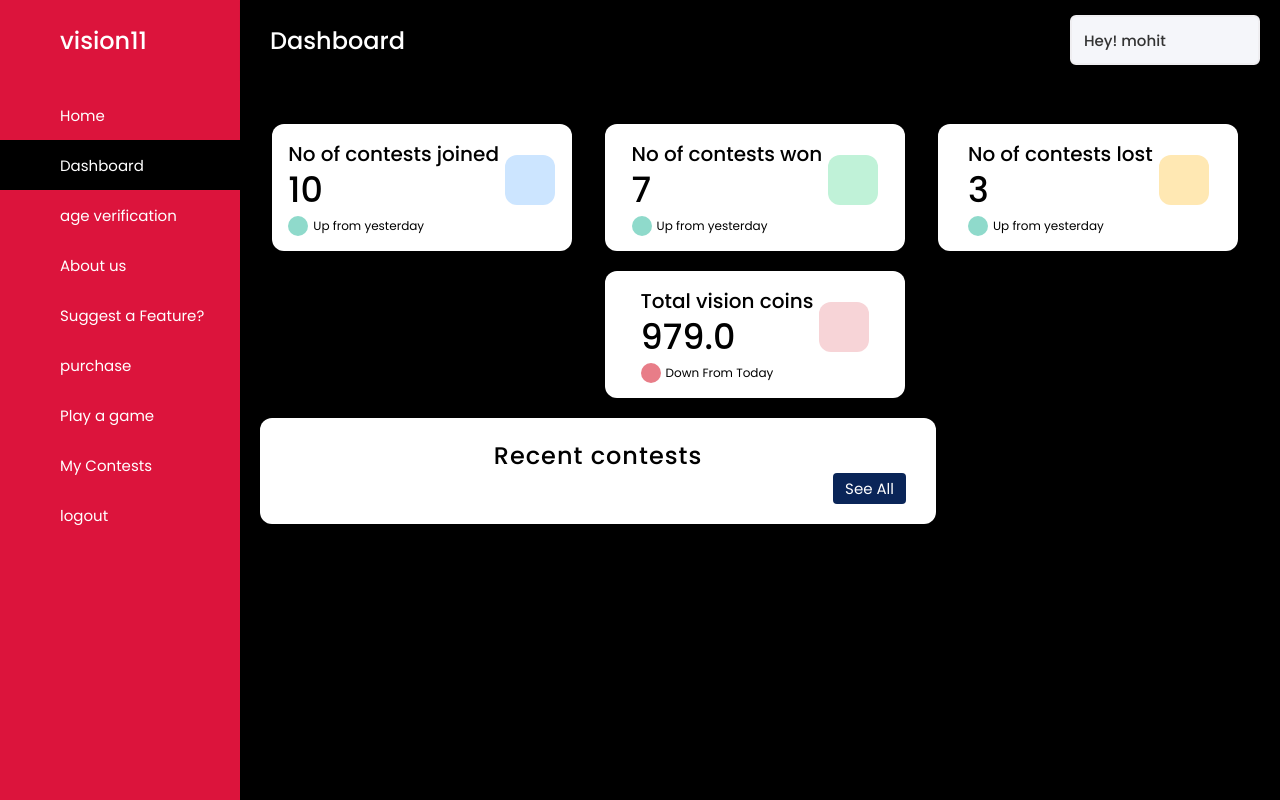
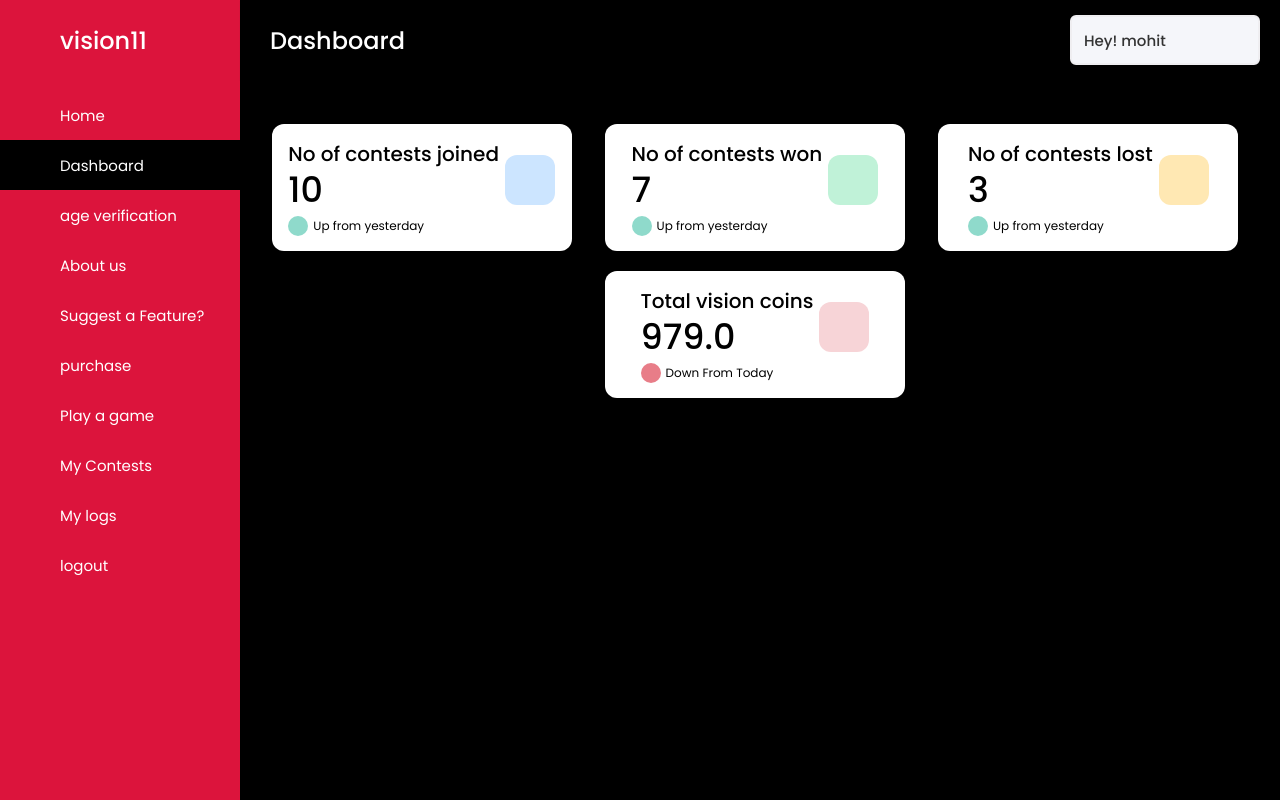
Before and after one commit to EH-GD-MOHIT21/vision11, a Django app: page /dashboard in a window 1280 px wide. Run offline with Django 4.2, Linux system fonts and the light colour scheme; a user stored in the database is signed in.

Commit message:
modified dashboard, fixed blank page bug on contest

```diff
--- a/mainAPP/repository.py
+++ b/mainAPP/repository.py
@@ -305,6 +305,8 @@ class vision11_render:
         contests = []
         available_slots = []
         percentage_full =[]
+        if not len(all_contest):
+            return render(request,'404error.html',{'message':'looks like you have not joined any contests.'})
         for i in all_contest:
             if(request.user in i.user.all()):
                 contests.append(i)
--- a/templates/dashboard.html
+++ b/templates/dashboard.html
@@ -70,6 +70,12 @@
           </a>
         </li>
         <li>
+          <a href="#mylogs" id="mylogs">
+            <i class='bx bx-list-ul'></i>
+            <span class="links_name">My logs</span>
+          </a>
+        </li>
+        <li>
           <a href="/accounts/logout">
             <i class='bx bx-book-alt'></i>
             <span class="links_name">logout</span>
@@ -139,25 +145,13 @@
           </div>
         </div>
 
-        <div class="sales-boxes">
-          <div class="recent-sales box">
-            <div class="title">Recent contests</div>
-            <div class="sales-details">
-              <ul class="details">
 
-              </ul>
-            </div>
-            <div class="button">
-              <a href="#">See All</a>
-            </div>
-          </div>
-        </div>
       </div>
 
       <div class="home-content age_content" id="age-verification-dashboard">
         <div class="overview-boxes overview_boxes_age">
           <div class="box box_age">
-            {% if user.aadhar_image == '' %}
+            {% if user.aadhar_image == '' and not user.is_adult %}
             <div class="right-side">
               <div class="box-topic">Your age is {{user.age}} please Verify via upload a valid proof.</div>
               <form method="post" action="/upload_valid_age_doc" enctype="multipart/form-data">
@@ -256,6 +250,12 @@
         </div>
       </div>
 
+      <div class="home-content" id="logs-dashboard">
+        <div class="overview-boxes overview_boxes_abs" id="logs-dashboard-main-container">
+
+        </div>
+      </div>
+
       <div class="home-content" id="help-feedback-dashboard">
         <div class="overview-boxes">
           <div class="suggestion_box">
@@ -319,9 +319,9 @@
 
     <script>
       // id of divs
-      elms = ["base-dashboard", "age-verification-dashboard", "about-us-dashboard", "help-feedback-dashboard","purchase-dashboard"]
+      elms = ["base-dashboard", "age-verification-dashboard", "about-us-dashboard", "help-feedback-dashboard","purchase-dashboard","logs-dashboard"]
       // id of a tags left
-      triggered = ["basedash", "ageverdash", "absdash", "hefedash","purchase"]
+      triggered = ["basedash", "ageverdash", "absdash", "hefedash","purchase","mylogs"]
       for (var i = 1; i < elms.length; i++) {
         document.getElementById(elms[i]).style.display = "none";
       }
@@ -348,8 +348,8 @@
   </body>
 
   <script>
-      const names = ["#purchase","#ageverification","#aboutus","#suggestafeature","#"]
-      const names_url = ["purchase","ageverdash","absdash","hefedash","basedash"]
+      const names = ["#mylogs","#purchase","#ageverification","#aboutus","#suggestafeature","#"]
+      const names_url = ["mylogs","purchase","ageverdash","absdash","hefedash","basedash"]
       for(var i=0;i<names.length;i++){
         if(document.URL.includes(names[i])){
           document.getElementById(names_url[i]).click();
```
Also changed, not shown: templates/404error.html (+8 -1 lines).
